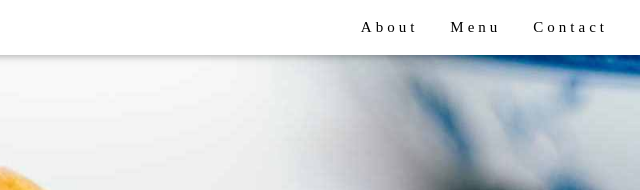
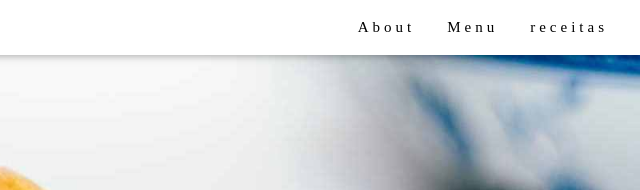
Before and after one commit to VICTORart-157/curso-git, a plain HTML site: page index.html in a window 1280 px wide. Shown: the top 190 px of the page, 640-1280 px from the left. Drawn offline with nearby package versions, Linux system fonts and the light colour scheme.

Commit message:
modifiquei o arquivo index.html

```diff
--- a/index.html
+++ b/index.html
@@ -23,7 +23,7 @@ h1, h2, h3, h4, h5, h6 {
     <div class="w3-right w3-hide-small">
       <a href="#about" class="w3-bar-item w3-button">About</a>
       <a href="#menu" class="w3-bar-item w3-button">Menu</a>
-      <a href="#contact" class="w3-bar-item w3-button">Contact</a>
+      <a href="#contact" class="w3-bar-item w3-button">receitas</a>
     </div>
   </div>
 </div>
```
